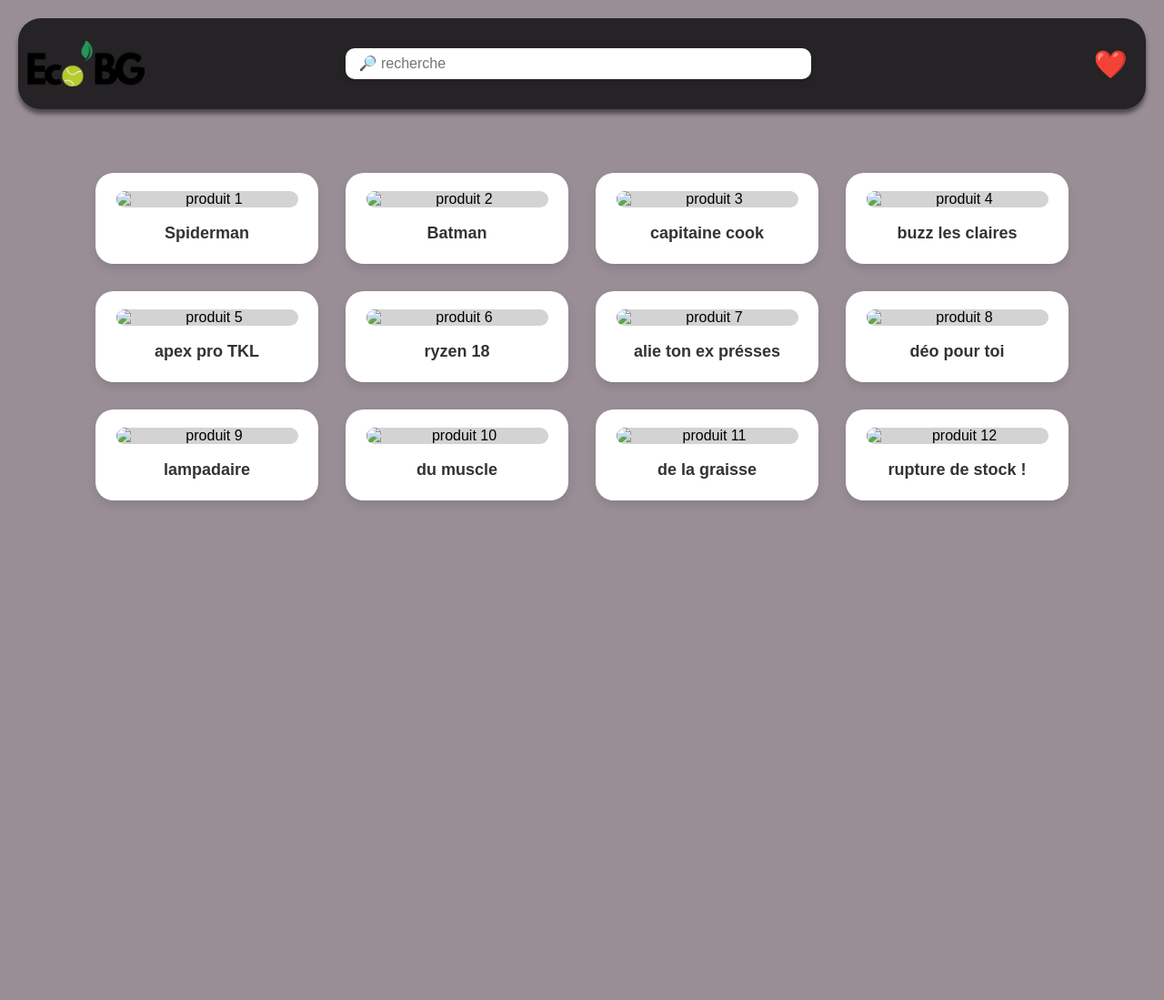
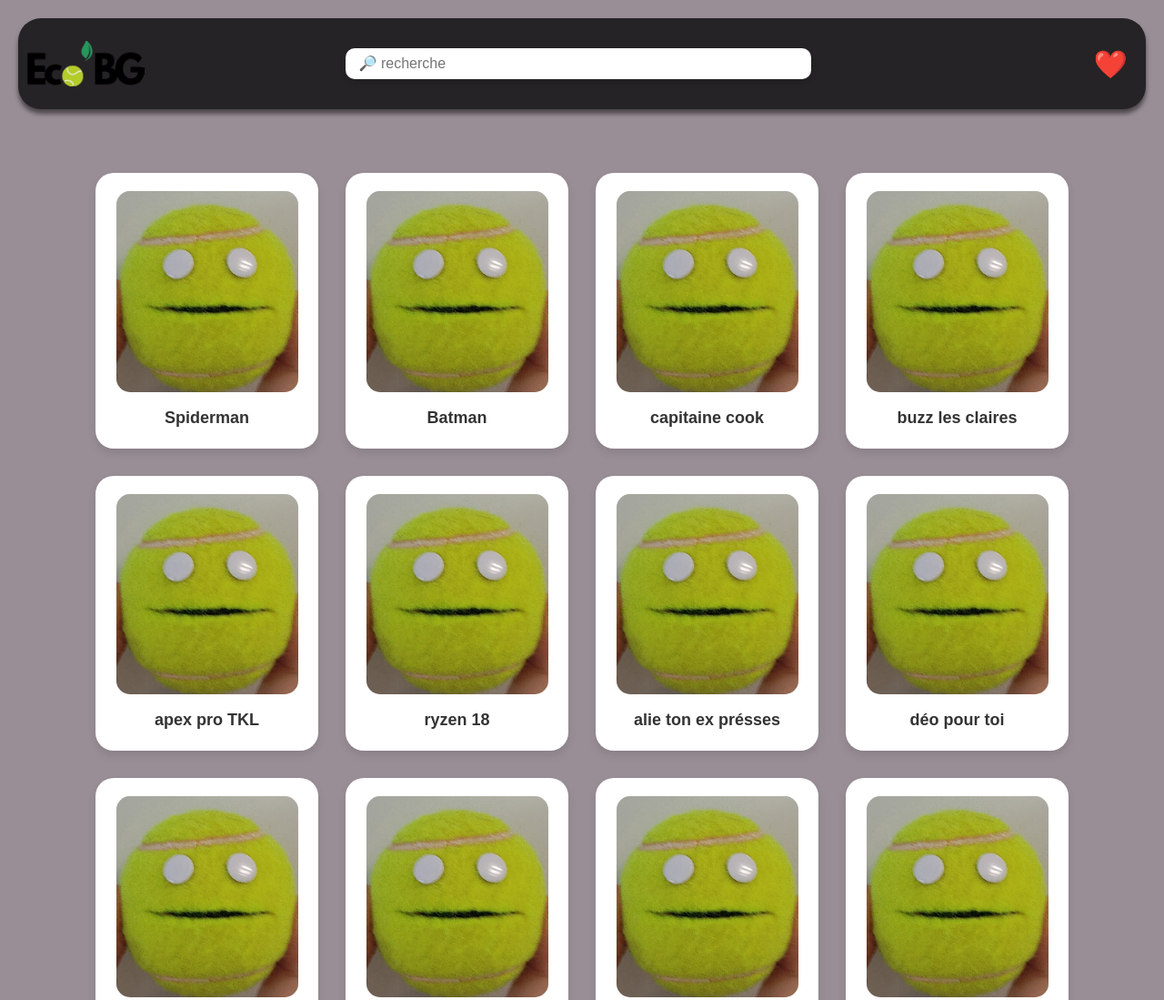
Before and after one commit to XanoCode/eco-bg, a plain HTML site: page shop/index.html in a window 1280 px wide. Shown: the top 1099 px of the page at 91% size. Before the commit the page ends 800 px from the top, so only its background shows below. Drawn offline with Linux system fonts and the light colour scheme; files that its build step writes are made by us from their sources; files whose address does not match are found by name.

Commit message:
modify the arch

```diff
--- a/shop/index.html
+++ b/shop/index.html
@@ -4,8 +4,8 @@
     <meta charset="UTF-8">
     <meta name="viewport" content="width=device-width, initial-scale=1.0">
 
+    <link rel="stylesheet" href="css/header.css">
     <link rel="stylesheet" href="css/styles.css">
-    <link rel="stylesheet" href="css/header.css">
 
     <title>Eco'Bg</title>
 </head>
@@ -20,62 +20,62 @@
 </header>
 <main>
     <div class="produit" data-name="Spiderman">
-        <img src="assets/balle.jpg" alt="produit 1"/>
+        <img src="assets/ball.jpg" alt="produit 1"/>
         <p>Spiderman</p>
     </div>
 
     <div class="produit" data-name="Batman">
-        <img src="assets/balle.jpg" alt="produit 2"/>
+        <img src="assets/ball.jpg" alt="produit 2"/>
         <p>Batman</p>
     </div>
 
     <div class="produit" data-name="capitaine cook">
-        <img src="assets/balle.jpg" alt="produit 3"/>
+        <img src="assets/ball.jpg" alt="produit 3"/>
         <p>capitaine cook</p>
     </div>
 
     <div class="produit" data-name="buzz les claires">
-        <img src="assets/balle.jpg" alt="produit 4"/>
+        <img src="assets/ball.jpg" alt="produit 4"/>
         <p>buzz les claires</p>
     </div>
 
     <div class="produit" data-name="apex pro TKL">
-        <img src="assets/balle.jpg" alt="produit 5"/>
+        <img src="assets/ball.jpg" alt="produit 5"/>
         <p>apex pro TKL</p>
     </div>
 
     <div class="produit" data-name="ryzen 18">
-        <img src="assets/balle.jpg" alt="produit 6"/>
+        <img src="assets/ball.jpg" alt="produit 6"/>
         <p>ryzen 18</p>
     </div>
 
     <div class="produit" data-name="alie ton ex présses">
-        <img src="assets/balle.jpg" alt="produit 7"/>
+        <img src="assets/ball.jpg" alt="produit 7"/>
         <p>alie ton ex présses</p>
     </div>
 
     <div class="produit" data-name="déo pour toi">
-        <img src="assets/balle.jpg" alt="produit 8"/>
+        <img src="assets/ball.jpg" alt="produit 8"/>
         <p>déo pour toi</p>
     </div>
 
     <div class="produit" data-name="lampadaire">
-        <img src="assets/balle.jpg" alt="produit 9"/>
+        <img src="assets/ball.jpg" alt="produit 9"/>
         <p>lampadaire</p>
     </div>
 
     <div class="produit" data-name="du muscle">
-        <img src="assets/balle.jpg" alt="produit 10"/>
+        <img src="assets/ball.jpg" alt="produit 10"/>
         <p>du muscle</p>
     </div>
 
     <div class="produit" data-name="de la graisse">
-        <img src="assets/balle.jpg" alt="produit 11"/>
+        <img src="assets/ball.jpg" alt="produit 11"/>
         <p>de la graisse</p>
     </div>
 
     <div class="produit" data-name="rupture de stock !">
-        <img src="assets/balle.jpg" alt="produit 12"/>
+        <img src="assets/ball.jpg" alt="produit 12"/>
         <p>rupture de stock !</p>
     </div>
 </main>
```
Also changed, not shown: shop/assets/ball.jpg (renamed from assets/balle.jpg), shop/css/header.css (renamed from css/header.css), shop/css/styles.css (renamed from css/styles.css), shop/js/search.js (renamed from js/search.js).
